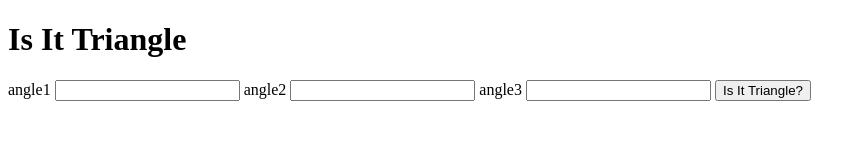
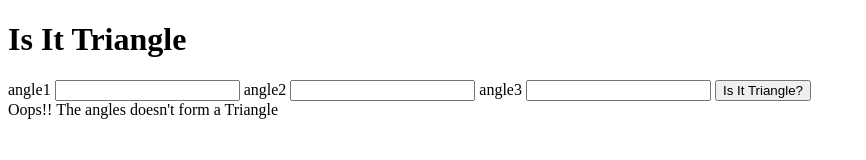
Before and after one commit to nayanendunaskar/fun-with-triangles, a plain HTML site: page triangle.html in a window 1280 px wide. Both pictures are taken after a click on the button "Is It Triangle?". Shown: the whole page, without its empty margins (0-866 px from the left). Drawn offline with Linux system fonts and the light colour scheme.

Commit message:
isItTriangle updated

```diff
--- a/triangle.js
+++ b/triangle.js
@@ -3,12 +3,19 @@ const triangleBtn = document.querySelector("#triangle-btn");
 const outputEl = document.querySelector("#output");
 
 function calculateSumOfAngles(angle1, angle2, angle3) {
-const sumOfAngles = angle1 + angle2 + angle3;
-return sumOfAngles;
+    const sumOfAngles = angle1 + angle2 + angle3;
+    return sumOfAngles;
 }
 
 function isItTriaangle() {
+    const sumOfAngles = calculateSumOfAngles(Number(inputs[0].value), Number(inputs[1].value), Number(inputs[2].value));
 
+    if(sumOfAngles === 180){
+        outputEl.innerText = "Hurray!! The angles form a Triangle";
+    }
+    else{
+        outputEl.innerText = "Oops!! The angles doesn't form a Triangle";
+    }
 }
 
 triangleBtn.addEventListener("click", isItTriaangle);
```
Also changed, not shown: triangle.html (+6 -3 lines).
